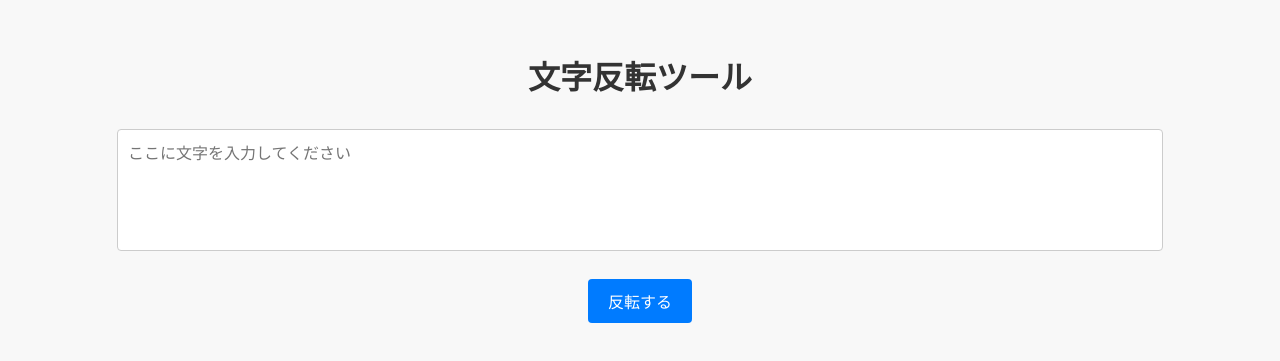
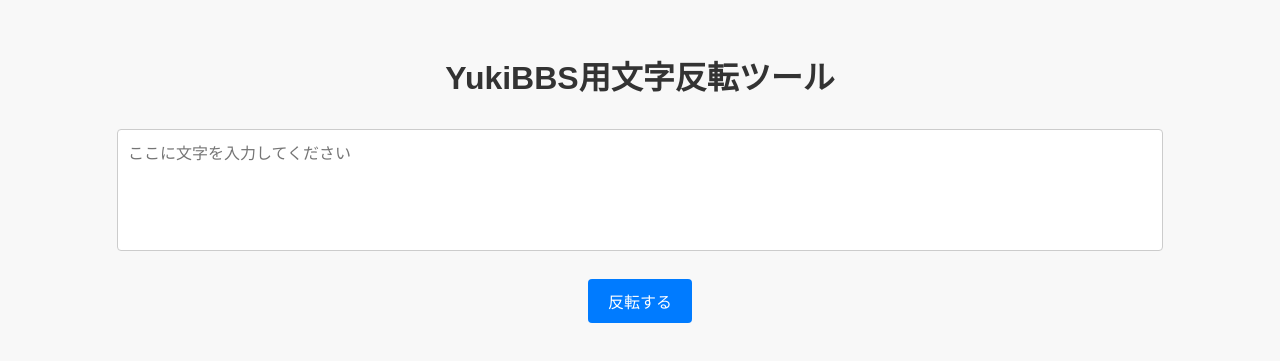
Before and after one commit to yuyuyu1226-yuki/yuyuyu-homepage-app, a plain HTML site: page HTML/WebApp/reverse.html in a window 1280 px wide. Shown: the part 213-574 px from the top of the page. Drawn offline with Linux system fonts and the light colour scheme; files that its build step writes are made by us from their sources; a web font is replaced by a local one.

Commit message:
Update reverse.html

```diff
--- a/HTML/WebApp/reverse.html
+++ b/HTML/WebApp/reverse.html
@@ -3,11 +3,11 @@
 <head>
     <meta charset="UTF-8">
     <meta name="viewport" content="width=device-width, initial-scale=1.0">
-    <title>文字反転ツール</title>
+    <title>連番を簡単に作成！！</title>
     <link rel="stylesheet" href="style.css">
 </head>
 <body>
-    <h1>文字反転ツール</h1>
+    <h1>YukiBBS用文字反転ツール</h1>
     <textarea id="inputText" placeholder="ここに文字を入力してください"></textarea><br>
     <button onclick="reverseText()">反転する</button>
     <div class="result" id="outputText"></div>
```
